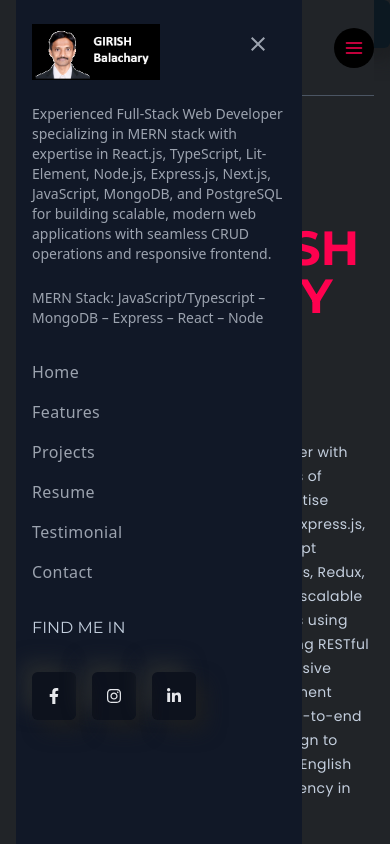
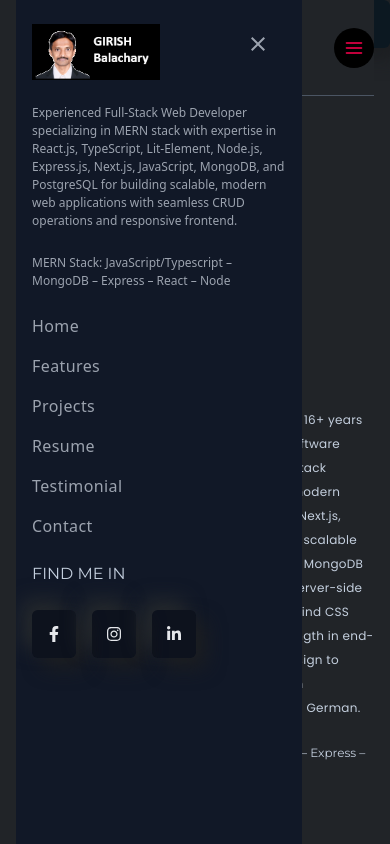
Before and after one commit to girishbalachari/Portfolio, a React (Create React App) app: page / in a window 390 px wide. Both pictures are taken after a click on the element 354 px from the left and 47 px from the top of the page. Shown: the top 844 px of the page. Built offline with nearby package versions, Linux system fonts and the light colour scheme; the HTML template or start-up script is replaced by a standard one.

Commit message:
mobile view modifed

```diff
--- a/src/components/banner/LeftBanner.js
+++ b/src/components/banner/LeftBanner.js
@@ -32,16 +32,16 @@ const LeftBanner = () => {
     delaySpeed: 2000,
   });
   return (
-    <div className="w-full lgl:w-1/2 flex flex-col gap-20">
+    <div className="w-full lgl:w-1/2 flex flex-col justify-between gap-20">
       <div className="flex flex-col gap-6">
         <h4 className="text-2xl font-normal">
           Thanks for visiting my portfolio.
         </h4>
-        <h1 className="text-5xl font-bold text-white">
+        <h1 className="text-3xl lgl:text-5xl font-bold text-white">
           Hi, I'm{" "}
           <span className="text-designColor capitalize">GIRISH BALACHARY</span>
         </h1>
-        <h2 className="text-3xl font-bold text-white">
+        <h2 className="text-2xl lgl:text-4xl font-bold text-white">
           a <span>{text}</span>
           <Cursor
             cursorBlinking="false"
@@ -49,7 +49,7 @@ const LeftBanner = () => {
             cursorColor="#ff014f"
           />
         </h2>
-        <p className="text-[14px] font-bodyFont leading-6 tracking-wide">
+        <p className="text-[12px] font-bodyFont leading-6 tracking-wide">
           Results-driven Full-Stack Web Developer with 16+ years of IT
           experience and 9+ years of hands-on software development expertise
           specializing in MERN stack (MongoDB, Express.js, React.js, Node.js)
@@ -62,7 +62,7 @@ const LeftBanner = () => {
           deployment, with excellent English communication skills and basic
           proficiency in German.
         </p>
-        <p className="text-[14px]">
+        <p className="text-[12px]">
           MERN Stack: JavaScript/Typescript – MongoDB – Express – React – Node
         </p>
       </div>
--- a/src/components/footer/Footer.js
+++ b/src/components/footer/Footer.js
@@ -11,7 +11,7 @@ const Footer = () => {
         <div className="w-full lgl:py-6 py-4 h-auto border-b-[1px] border-b-black flex flex-col lgl:flex-row items-center justify-center gap-4">
           <div className="w-full h-full flex gap-9">
             <img className="w-20" src={logo} alt="logo" />
-            <div className="flex gap-5">
+            <div className="flex gap-5 xs:gap-3">
               <span className="bannerIcon">
                 <a
                   href="https://www.facebook.com/girishbalachari"
@@ -48,7 +48,7 @@ const Footer = () => {
             <h3 className="text-xl uppercase text-designColor tracking-wider">
               Quick Link
             </h3>
-            <ul className=" flex lgl:gap-8 md:gap-4 xs:gap-2 font-titleFont font-medium overflow-hidden py-4 lgl:py-6">
+            <ul className=" flex flex-wrap lgl:gap-8 gap-4 font-titleFont font-medium overflow-hidden py-4 lgl:py-6">
               <a href="/home" rel="noreferrer">
                 <li>
                   <span className="w-full text-lg hover:text-designColor duration-300 cursor-pointer relative group">
--- a/src/components/layouts/Title.js
+++ b/src/components/layouts/Title.js
@@ -6,7 +6,7 @@ const Title = ({ title, des }) => {
       <h3 className="text-sm uppercase font-light text-designColor tracking-wide">
         {title}
       </h3>
-      <h1 className="text-4xl md:text-5xl text-gray-300 font-bold capitalize">
+      <h1 className="text-3xl md:text-5xl text-gray-300 font-bold capitalize">
         {des}
       </h1>
     </div>
--- a/src/components/navbar/Navbar.js
+++ b/src/components/navbar/Navbar.js
@@ -17,7 +17,7 @@ const Navbar = () => {
         <ul className="hidden mdl:inline-flex items-center gap-6 lg:gap-10">
           {navLinksdata.map(({ _id, title, link }) => (
             <li
-              className="text-base front-normal text-gray-400 tracking-wide cursor-pointer hover:text-designColor duration-300"
+              className="text-base font-normal text-gray-400 tracking-wide cursor-pointer hover:text-designColor duration-300"
               key={_id}
             >
               <Link
@@ -41,17 +41,17 @@ const Navbar = () => {
         </span>
         {showMenu && (
           <div className="w-[80%] h-screen overflow-y-scroll absolute top-0 left-0 bg-gray-900 p-4 scrollbar-hide">
-            <div className="flex flex-col gap-8 py-2 relative">
+            <div className="flex flex-col gap-6 py-2 relative">
               <div>
                 <img className="w-32" src={logo} alt="logo" />
-                <p className="text-sm text-gray-400 mt-6">
+                <p className="text-[12px] text-gray-400 mt-6">
                   Experienced Full-Stack Web Developer specializing in MERN
                   stack with expertise in React.js, TypeScript, Lit-Element,
                   Node.js, Express.js, Next.js, JavaScript, MongoDB, and
                   PostgreSQL for building scalable, modern web applications with
                   seamless CRUD operations and responsive frontend.
                 </p>
-                <p className="text-sm text-gray-400 mt-6">
+                <p className="text-[12px] text-gray-400 mt-6">
                   MERN Stack: JavaScript/Typescript – MongoDB – Express – React
                   – Node
                 </p>
@@ -77,7 +77,7 @@ const Navbar = () => {
                 ))}
               </ul>
               <div className="flex flex-col gap-4">
-                <h2 className="text-base uppercase font-titleFont mb-4">
+                <h2 className="text-base uppercase font-titleFont mb-2">
                   Find me in
                 </h2>
                 <div className="flex gap-4">
--- a/src/components/resume/ResumeCard.js
+++ b/src/components/resume/ResumeCard.js
@@ -24,7 +24,7 @@ const ResumeCard = ({ title, subTitle, result, des }) => {
             </p>
           </div>
         </div>
-        <p className=" text-sm md:text-[11px] font-medium text-gray-400 group-hover:text-gray-300 duration-300">
+        <p className=" text-sm md:text-[13px] xs:text-[11px] font-medium text-gray-400 group-hover:text-gray-300 duration-300">
           {des}
         </p>
       </div>
```
